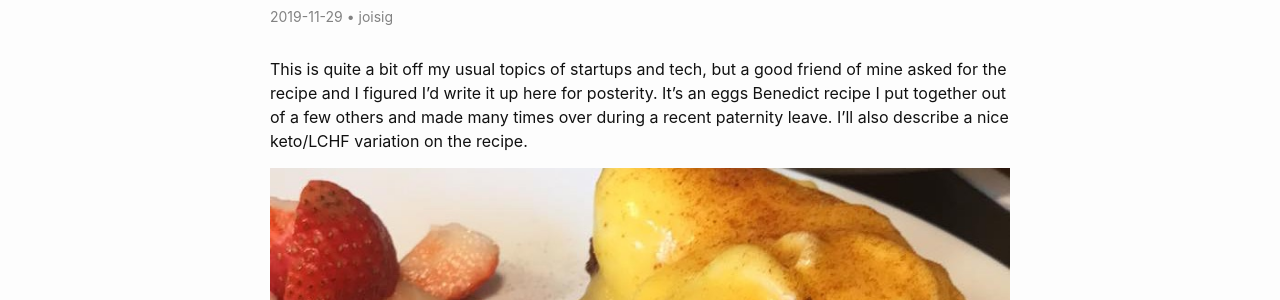
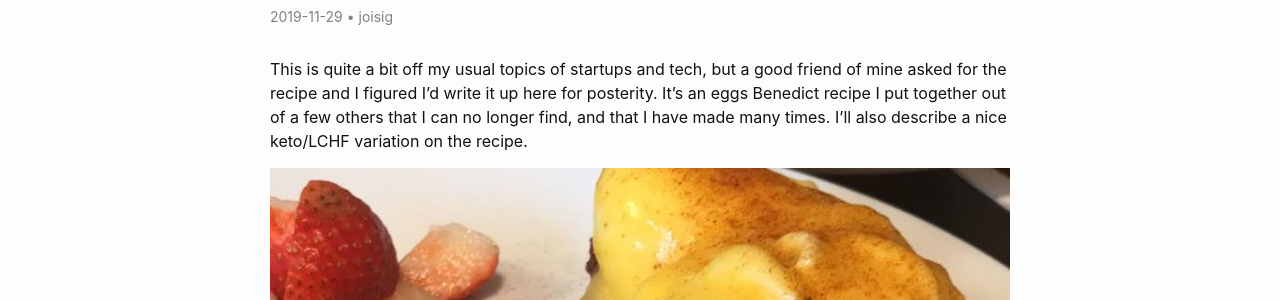
Before and after one commit to joisig/joisig.com, a Jekyll site: the page built from _posts/2019-11-29-avocado-and-ham-eggs-benedict.md, in a window 1280 px wide and 900 px high. Shown: the part 143-443 px from the top of the window. Built offline with Jekyll 4.4.1, drawn with Linux system fonts in a browser that asks for light colours; comment, search, counter and statistics services are not loaded.

Commit message:
Update from Forestry.io Jói Sigurdsson updated _posts/2019-11-29-avocado-and-ham-eggs-benedict.md

```diff
--- a/_posts/2019-11-29-avocado-and-ham-eggs-benedict.md
+++ b/_posts/2019-11-29-avocado-and-ham-eggs-benedict.md
@@ -9,7 +9,7 @@
 - recipes
 
 ---
-This is quite a bit off my usual topics of startups and tech, but a good friend of mine asked for the recipe and I figured I'd write it up here for posterity. It's an eggs Benedict recipe I put together out of a few others and made many times over during a recent paternity leave. I'll also describe a nice keto/LCHF variation on the recipe.
+This is quite a bit off my usual topics of startups and tech, but a good friend of mine asked for the recipe and I figured I'd write it up here for posterity. It's an eggs Benedict recipe I put together out of a few others that I can no longer find, and that I have made many times. I'll also describe a nice keto/LCHF variation on the recipe.
 
 ![](/media/eggsbene.jpg)
 
```
